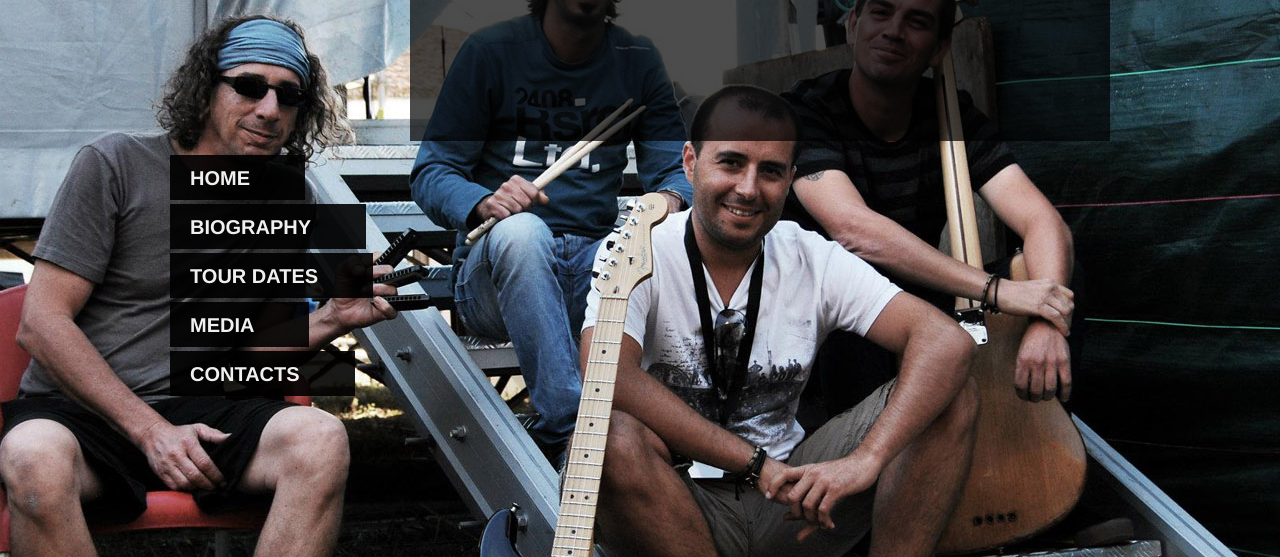
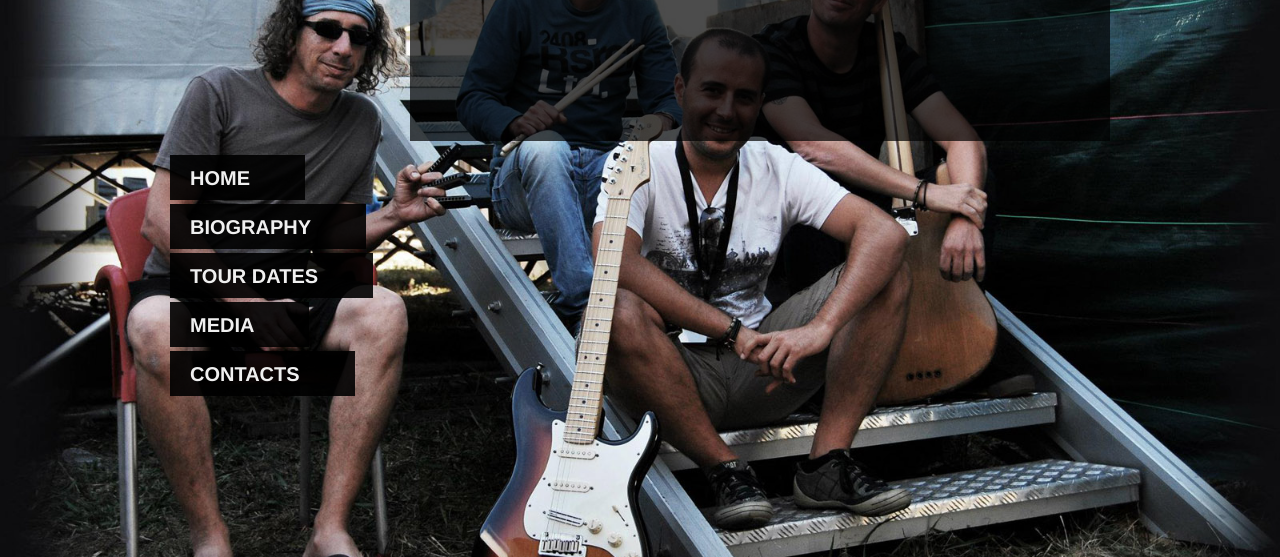
Before and after one commit to eliocro/blackdog, a plain HTML site: page index.html in a window 1280 px wide. Shown: the part 199-756 px from the top of the page. Drawn offline with Linux system fonts and the light colour scheme.

Commit message:
Fixed background

```diff
--- a/scss/modules/_layout.scss
+++ b/scss/modules/_layout.scss
@@ -6,7 +6,8 @@ body {
 }
 @media (min-width: 961px) {
   body {
-    background: url("/img/back1.jpg") center top no-repeat #000;
+    background: url("/img/back1.jpg") center top no-repeat #0d0d0d;
+    background-size: 100%;
   }
 }
 
```
Also changed, not shown: css/style.css.
